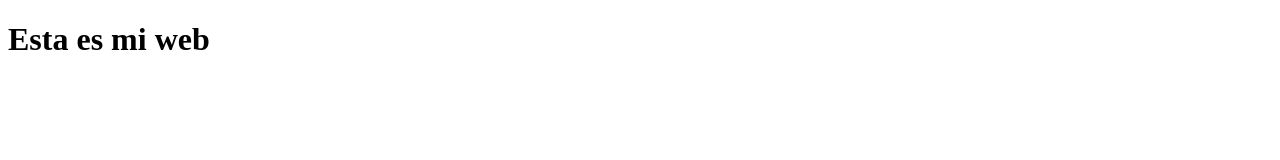
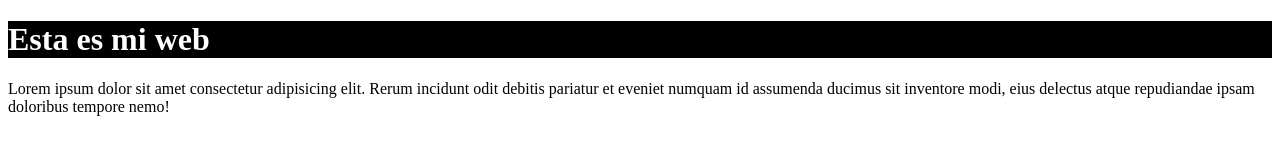
Before and after one commit to ameliacampusfp/miweb, a plain HTML site: page index.html in a window 1280 px wide. Drawn offline with Linux system fonts and the light colour scheme.

Commit message:
Segunda versión

```diff
--- /dev/null
+++ b/css/estilo.css
@@ -0,0 +1,4 @@
+h1 {
+    background-color: black;
+    color: white;
+}
--- a/index.html
+++ b/index.html
@@ -5,8 +5,10 @@
     <meta http-equiv="X-UA-Compatible" content="IE=edge">
     <meta name="viewport" content="width=device-width, initial-scale=1.0">
     <title>Document</title>
+    <link rel="stylesheet" href="css/estilo.css">
 </head>
 <body>
     <h1>Esta es mi web</h1>
+    <p>Lorem ipsum dolor sit amet consectetur adipisicing elit. Rerum incidunt odit debitis pariatur et eveniet numquam id assumenda ducimus sit inventore modi, eius delectus atque repudiandae ipsam doloribus tempore nemo!</p>
 </body>
 </html>
```
